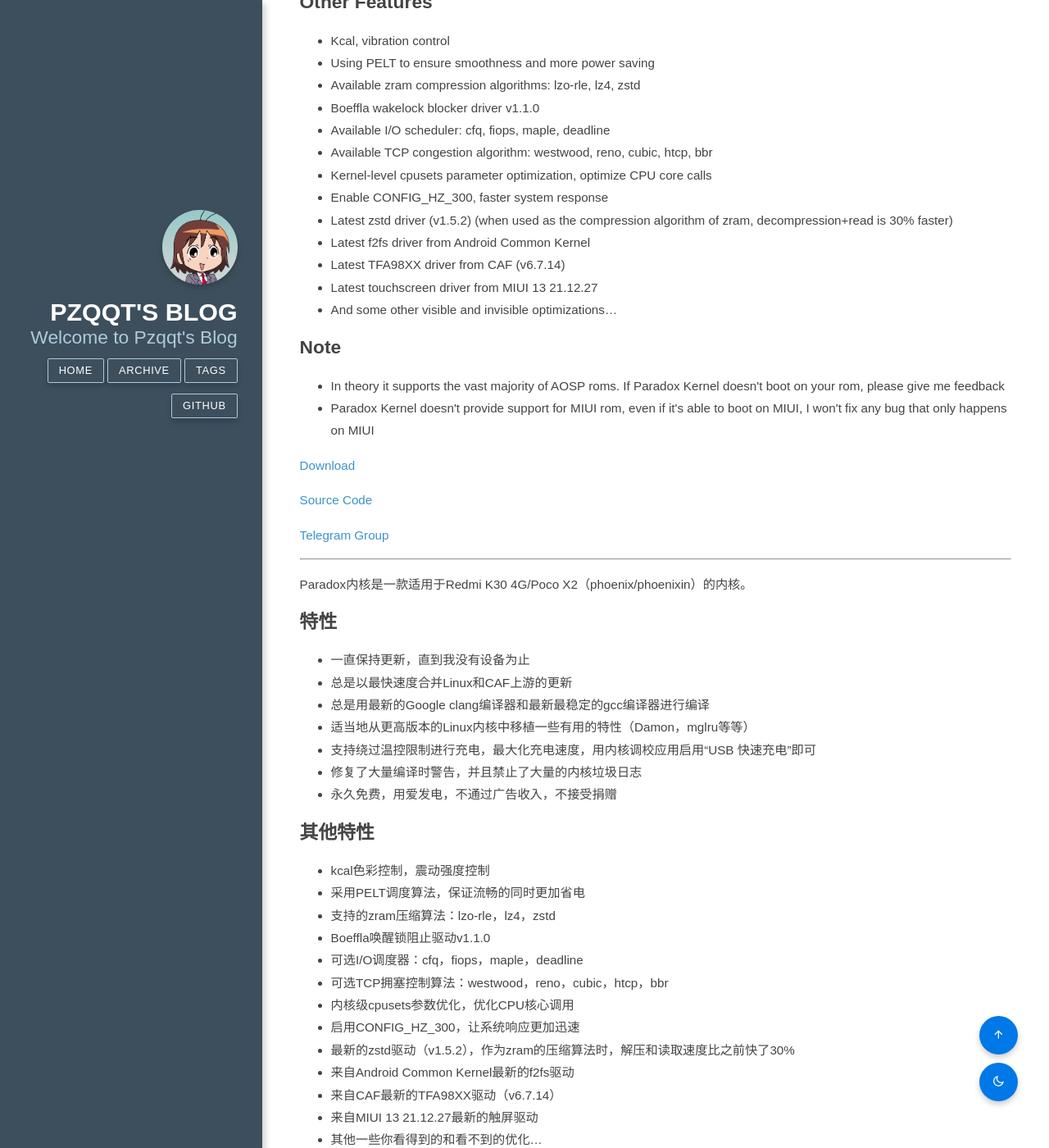
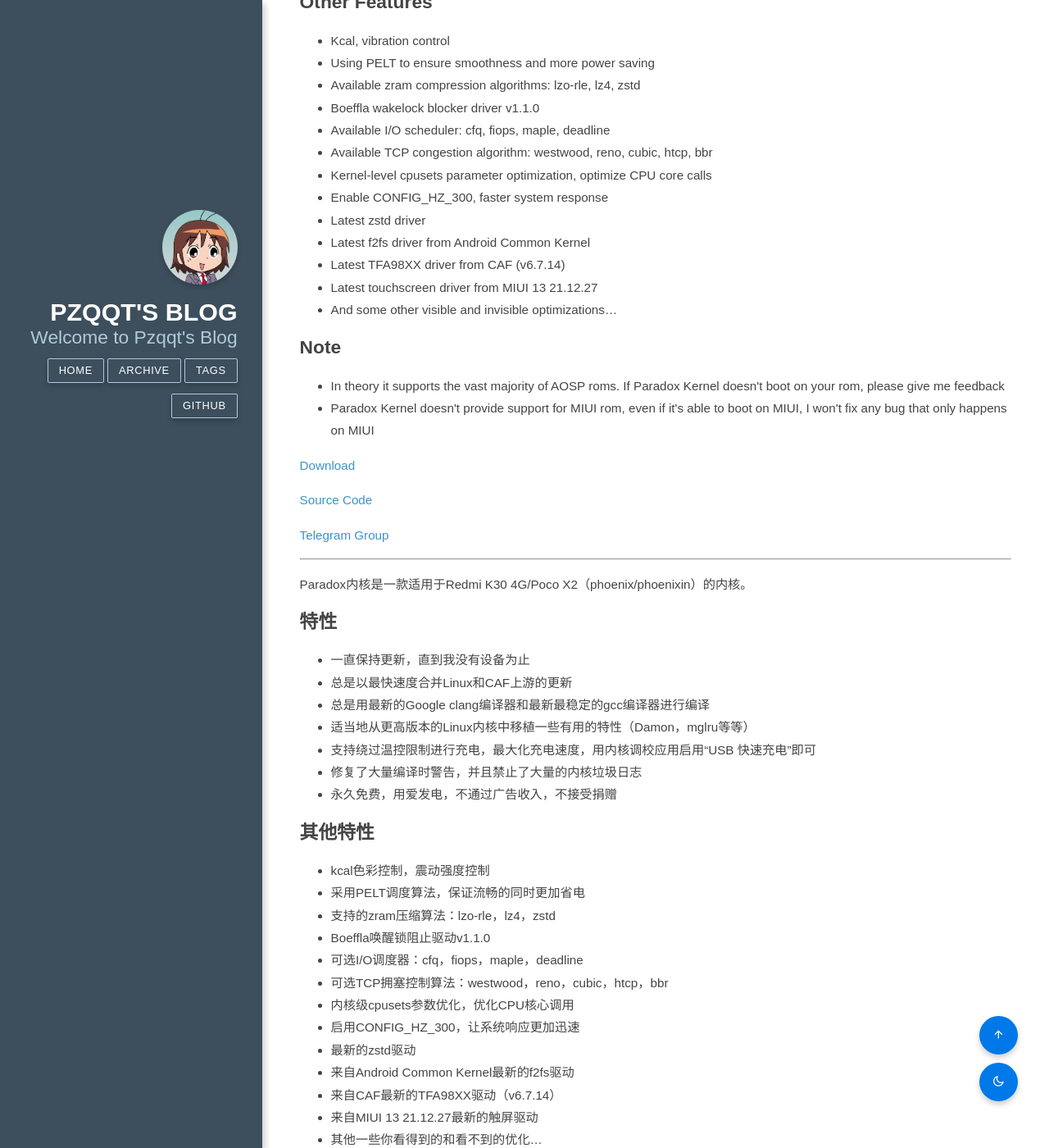
Before and after one commit to Pzqqt/Pzqqt.github.io, a Jekyll site: the page built from _posts/2022-06-13-Paradox Kernel for phoenix.md, in a window 1280 px wide and 1400 px high, scrolled down 755 px. Shown: the whole window at 82% size. Built offline with Jekyll 4.4.1, drawn with Linux system fonts in a browser that asks for light colours; nearby versions of some CDN libraries.

Commit message:
posts: Some text adjustments

```diff
--- a/_posts/2022-06-13-Paradox Kernel for phoenix.md
+++ b/_posts/2022-06-13-Paradox Kernel for phoenix.md
@@ -78,7 +78,7 @@
 - Available TCP congestion algorithm: westwood, reno, cubic, htcp, bbr
 - Kernel-level cpusets parameter optimization, optimize CPU core calls
 - Enable CONFIG_HZ_300, faster system response
-- Latest zstd driver (v1.5.2) (when used as the compression algorithm of zram, decompression+read is 30% faster)
+- Latest zstd driver
 - Latest f2fs driver from Android Common Kernel
 - Latest TFA98XX driver from CAF (v6.7.14)
 - Latest touchscreen driver from MIUI 13 21.12.27
@@ -119,7 +119,7 @@
 - 可选TCP拥塞控制算法：westwood，reno，cubic，htcp，bbr
 - 内核级cpusets参数优化，优化CPU核心调用
 - 启用CONFIG_HZ_300，让系统响应更加迅速
-- 最新的zstd驱动（v1.5.2），作为zram的压缩算法时，解压和读取速度比之前快了30%
+- 最新的zstd驱动
 - 来自Android Common Kernel最新的f2fs驱动
 - 来自CAF最新的TFA98XX驱动（v6.7.14）
 - 来自MIUI 13 21.12.27最新的触屏驱动
```
